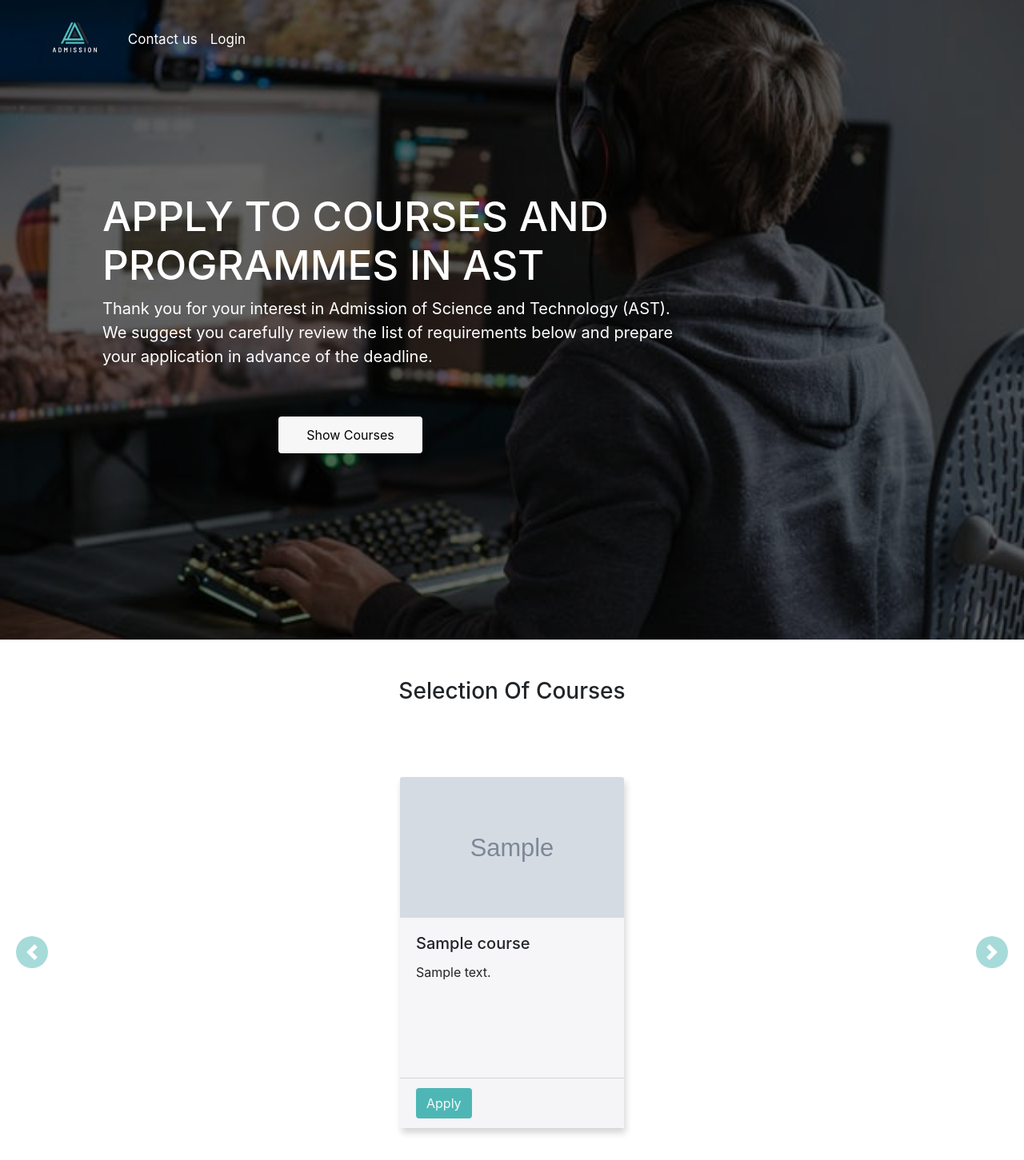
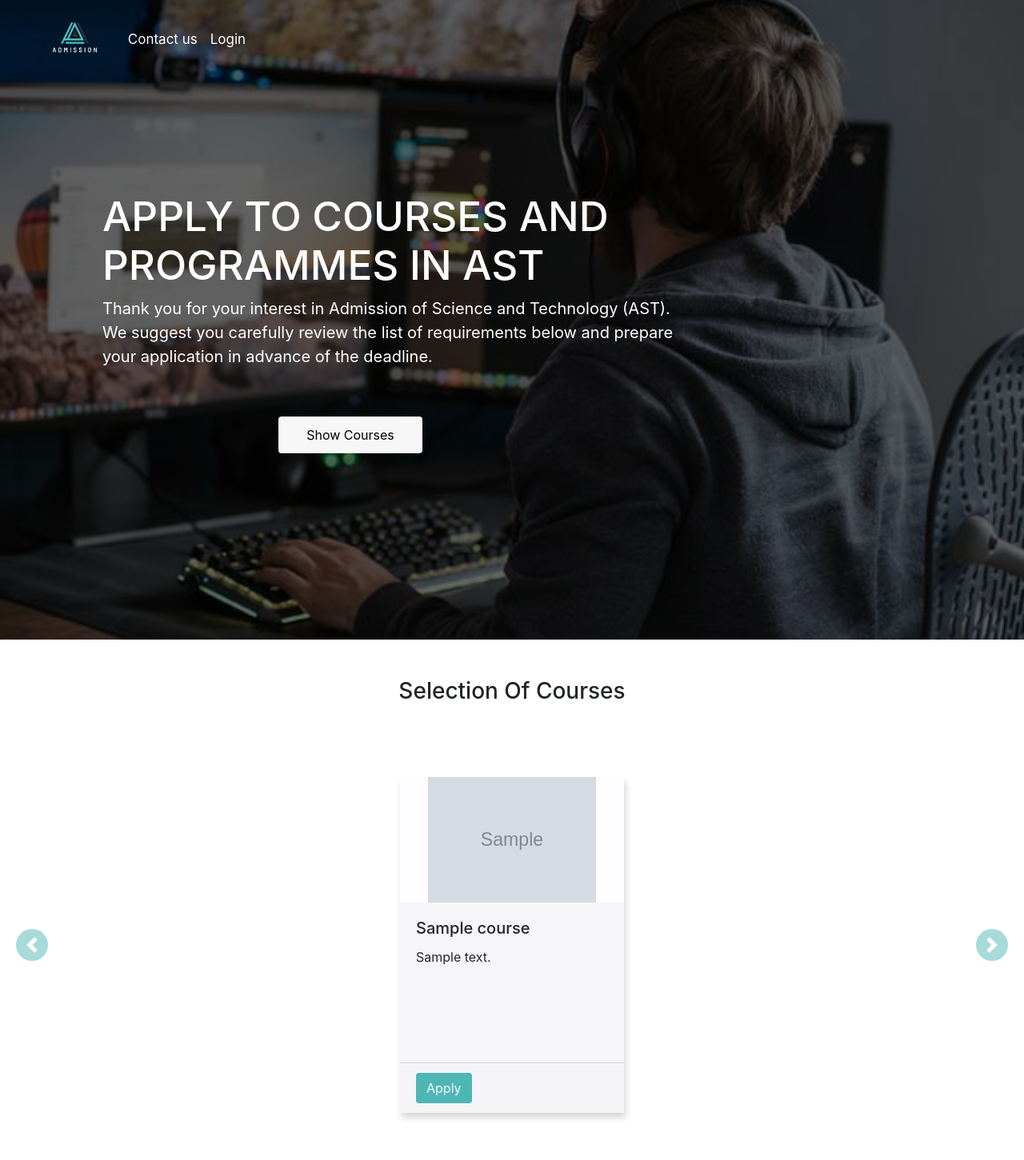
Before and after one commit to noura-ah/admission_project, a Django app: page /home in a window 1280 px wide. Shown: the top 1451 px of the page at 80% size. Run offline with Django 3.2, Linux system fonts and the light colour scheme; tables that the repository leaves empty hold one stand-in row (values such as "Sample post"); grey boxes marked "Sample" are stand-in pictures; some libraries are stand-ins or nearby versions.

Commit message:
edit courses imgs

```diff
--- a/admission_app/static/css/home.css
+++ b/admission_app/static/css/home.css
@@ -354,21 +354,6 @@ section.contacts .contact-form button {
     z-index: 99;
 }
 
-@media (min-width: 768px) {
-    .card img {
-        height: 11em;
-    }
-}
-
-
-
-
-
-.img-course-home {
-    width: 98%;
-    height: 170px !important;
-}
-
 .embed-responsive .card-img-top {
     object-fit: contain;
 }
@@ -378,18 +363,26 @@ section.contacts .contact-form button {
     justify-content: center;
 }
 
-/*
+
 .card img {
     max-width: 100%;
     max-height: 100%;
-} */
+}
 
 .card {
     margin: 0 0.5em;
     box-shadow: 2px 6px 8px 0 rgba(22, 22, 26, 0.18);
     border: none;
     border-radius: 0;
+
 }
+
+
+.img-course-home {
+    width: 98%;
+    height: 170px !important;
+}
+
 
 .carousel-inner {
     padding: 1em;
@@ -398,6 +391,7 @@ section.contacts .contact-form button {
 .card-body-home {
     background: #f6f5f7;
     height: 200px;
+
 }
 
 .cont-text {
--- a/admission_app/templates/home.html
+++ b/admission_app/templates/home.html
@@ -36,9 +36,10 @@
             <div class="carousel-item">
               <div class="cards-wrapper">
                 {% endif %}
-
                 <div class="card d-none d-md-block">
-                  <img src="{{course.photo.url}}" class="card-img-top" alt="...">
+                  <div class="embed-responsive embed-responsive-16by9">
+                    <img src="{{course.photo.url}}" class="card-img-top embed-responsive-item" alt="course image">
+                  </div>
                   <div class="card-body card-body-home">
                     <h5 class="card-title">{{course.name}}</h5>
                     <div class="card-text scroll">{{course.desc}}</div>
@@ -59,7 +60,6 @@
                     {% endif %}
                   </div>
                 </div>
-
                 {% if forloop.counter0 == 2 %}
               </div>
             </div>
@@ -93,6 +93,7 @@
                 <h5 class="card-title">{{course.name}}</h5>
                 <div class="card-text scroll">{{course.desc}}</div>
               </div>
+
               <div class="card-footer w-100">
                 {% if request.session.role == 'admin' %}
                 <a class="btn" style="background-color: rgb(78, 183, 181);color: white;"
--- a/admission_app/views.py
+++ b/admission_app/views.py
@@ -8,9 +8,6 @@ import os
 
 
 def index(request):
-    u = User.objects.get(id=1)
-    u.role = 'admin'
-    u.save()
     return redirect('/home')
 
 def register(request):
```
